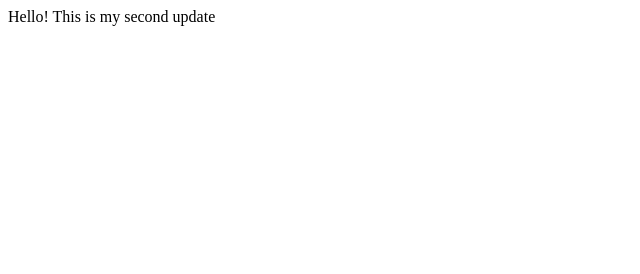
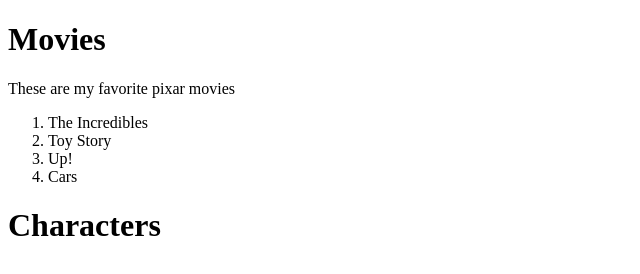
Before and after one commit to jstaffo0/assignment1, a plain HTML site: page index.html in a window 1280 px wide. Shown: the whole page, without its empty margins (0-640 px from the left). Drawn offline with Linux system fonts and the light colour scheme.

Commit message:
Added Pixar list

```diff
--- a/index.html
+++ b/index.html
@@ -1,3 +1,17 @@
-<html>
-Hello! This is my second update
+<!DOCTYPE html>
+<html lang="en">
+<head>
+    <title> All about pixar </title>
+</head>
+<body>
+    <h1>Movies</h1>
+    <p>These are my favorite pixar movies</p>
+    <ol>
+         <li>The Incredibles</li>
+         <li>Toy Story</li>
+         <li>Up!</li>
+         <li>Cars</li>
+    </ol>
+    <h1>Characters</h1>
+</body>
 </html>
```
